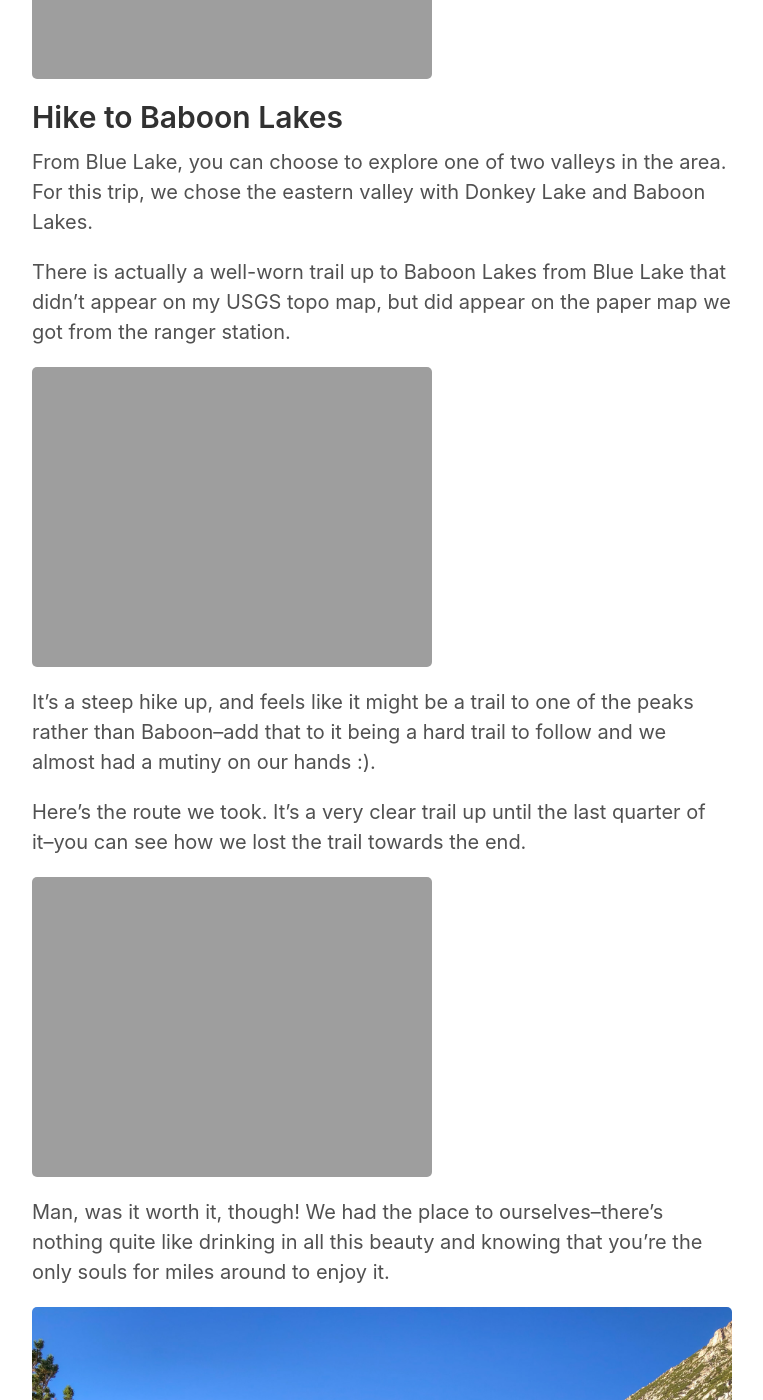
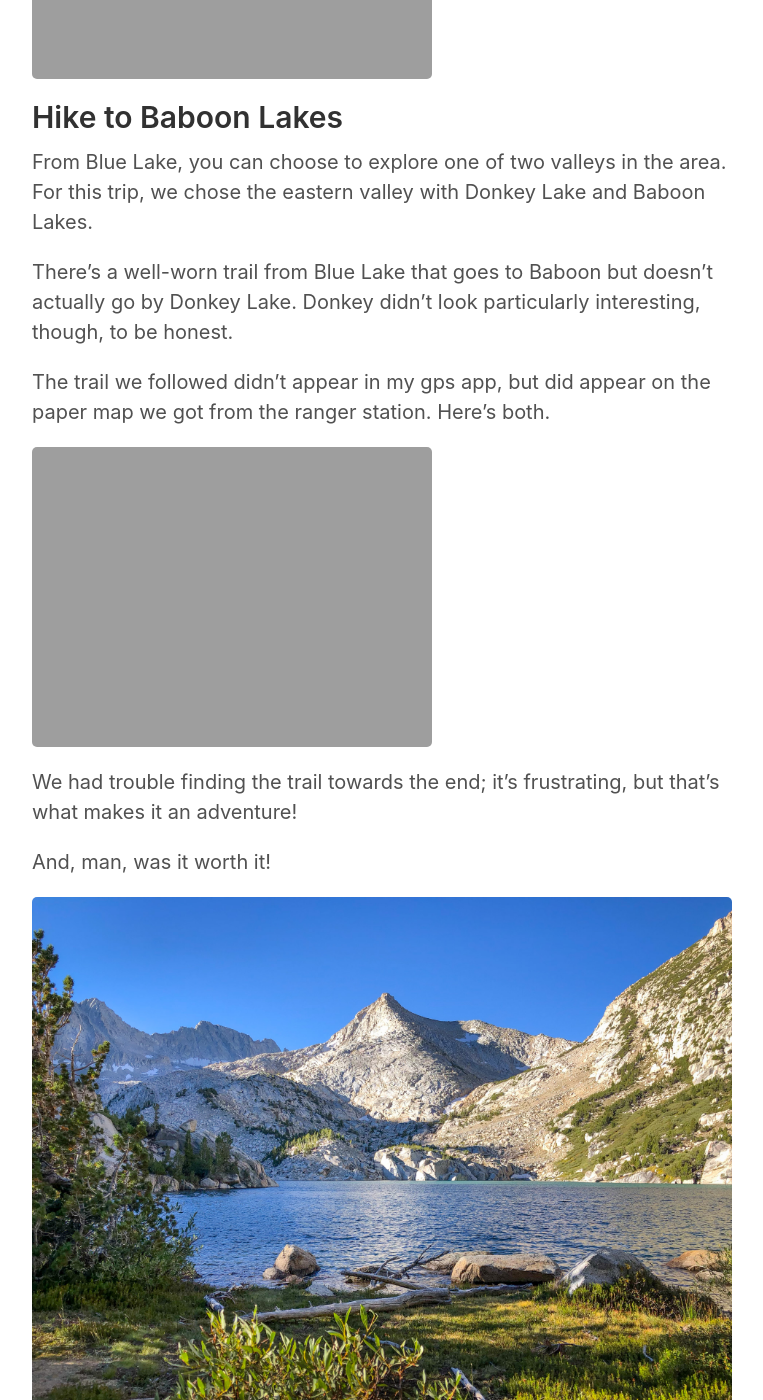
Before and after one commit to chrisjmccormick/personal-site, a Jekyll site: the page built from _posts/2018-08-31-blue-lake-backpacking-trip.md, in a window 1280 px wide and 1400 px high, scrolled down 3661 px. Shown: the whole window, without its empty margins (258-1021 px from the left). Built offline with Jekyll 4.4.1, drawn with Linux system fonts in a browser that asks for light colours; comment, search, counter and statistics services are not loaded; some of the changed text lies outside the part shown.

Commit message:
Merged trail maps, fixed broken links

```diff
--- a/_posts/2018-08-31-blue-lake-backpacking-trip.md
+++ b/_posts/2018-08-31-blue-lake-backpacking-trip.md
@@ -50,19 +50,19 @@
 
 From Blue Lake, you can choose to explore one of two valleys in the area. For this trip, we chose the eastern valley with Donkey Lake and Baboon Lakes.
 
-There is actually a well-worn trail up to Baboon Lakes from Blue Lake that didn't appear on my USGS topo map, but did appear on the paper map we got from the ranger station.
+There's a well-worn trail from Blue Lake that goes to Baboon but doesn't actually go by Donkey Lake. Donkey didn't look particularly interesting, though, to be honest.
 
-[![Map showing trail to Baboon Lakes][trail_to_baboon]][trail_to_baboon]
+The trail we followed didn't appear in my gps app, but did appear on the paper map we got from the ranger station. Here's both.
 
-It's a steep hike up, and feels like it might be a trail to one of the peaks rather than Baboon--add that to it being a hard trail to follow and we almost had a mutiny on our hands :).
+[![GPS data and map showing trail to Baboon Lakes][trail_blue_to_baboon]][trail_blue_to_baboon]
 
-Here's the route we took. It's a very clear trail up until the last quarter of it--you can see how we lost the trail towards the end.
+We had trouble finding the trail towards the end; it's frustrating, but that's what makes it an adventure!
 
-[![GPS data from Blue Lake to Baboon Lakes][gps_blue_to_baboon]][gps_blue_to_baboon]
-
-Man, was it worth it, though! We had the place to ourselves--there's nothing quite like drinking in all this beauty and knowing that you're the only souls for miles around to enjoy it.
+And, man, was it worth it!
 
 [![Shot of Baboon Lake][baboon_lake]][baboon_lake]
+
+We had the place to ourselves--there's nothing quite like drinking in all this beauty and knowing that you're the only souls for miles around to enjoy it.
 
 [![Panorama of Baboon Lakes][baboon_pano]][baboon_pano]
 
@@ -75,7 +75,7 @@
 
 [![Looking down from Sunset][sunset_view_down]][sunset_view_down]
 
-There's no established trail, but if you follow the creek it's not hard to pick your way up. It does help to have a GPS app to give you confidence, though :).
+There's no established trail, but if you follow the creek it's not hard to pick your way up. It does help to have a GPS app to give you confidence, though :). (Note that the gps data here is for the round-trip).
 
 [![GPS data for hike to Sunset and back][gps_baboon_to_sunset]][gps_baboon_to_sunset]
 
@@ -107,20 +107,16 @@
 [blue_lake_1]: {{ site.url }}/assets/blue_lake_2018/Blue_Lake_1.jpg
 [blue_lake_pano]: {{ site.url }}/assets/blue_lake_2018/blue_lake_pano.jpg
 [blue_lake_2]: {{ site.url }}/assets/blue_lake_2018/Blue_Lake_2.jpg
-
 [gps_blue_lake]: {{ site.url }}/assets/blue_lake_2018/gps_trailhead_to_blue_lake.jpg
-
-[trail_to_baboon]: {{ site.url }}/assets/blue_lake_2018/inked_trail_to_baboon.jpg
-
+[trail_blue_to_baboon]: {{ site.url }}/assets/blue_lake_2018/inked_trail_to_baboon.jpg
 [gps_blue_to_baboon]: {{ site.url }}/assets/blue_lake_2018/gps_blue_to_baboon.jpg
-
 [creek_to_sunset]: {{ site.url }}/assets/blue_lake_2018/creek_to_sunset.jpg
-
 [fishing_below_baboon]: {{ site.url }}/assets/blue_lake_2018/fishing_below_baboon.jpg
 [sunset_view_down]: {{ site.url }}/assets/blue_lake_2018/sunset_view_down.jpg
 [gps_baboon_to_sunset]: {{ site.url }}/assets/blue_lake_2018/gps_baboon_to_sunset.jpg
 [sunset_lake_pano]: {{ site.url }}/assets/blue_lake_2018/sunset_lake_pano.jpg
 [cleaned_trout]: {{ site.url }}/assets/blue_lake_2018/cleaned_trout.jpg
 [baboon_lake]: {{ site.url }}/assets/blue_lake_2018/baboon_lake.jpg
-
+[baboon_pano]: {{ site.url }}/assets/blue_lake_2018/baboon_pano.jpg
 [sabrina_hike_out]: {{ site.url }}/assets/blue_lake_2018/sabrina_hike_out.jpg
+[burger_barn]: {{ site.url }}/assets/blue_lake_2018/burger_barn.jpg
```
Also changed, not shown: assets/blue_lake_2018/trail_blue_to_baboon.jpg (added).
